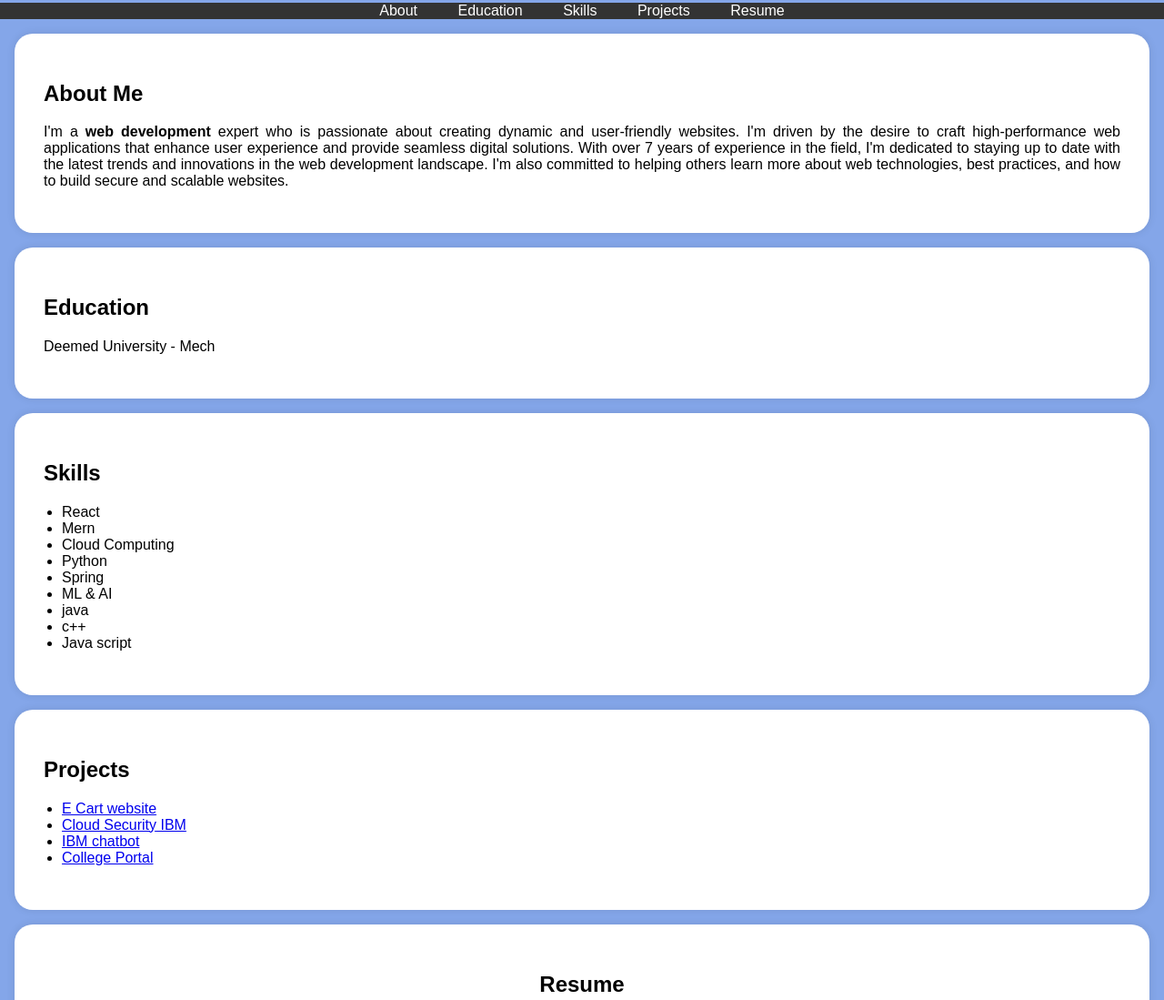
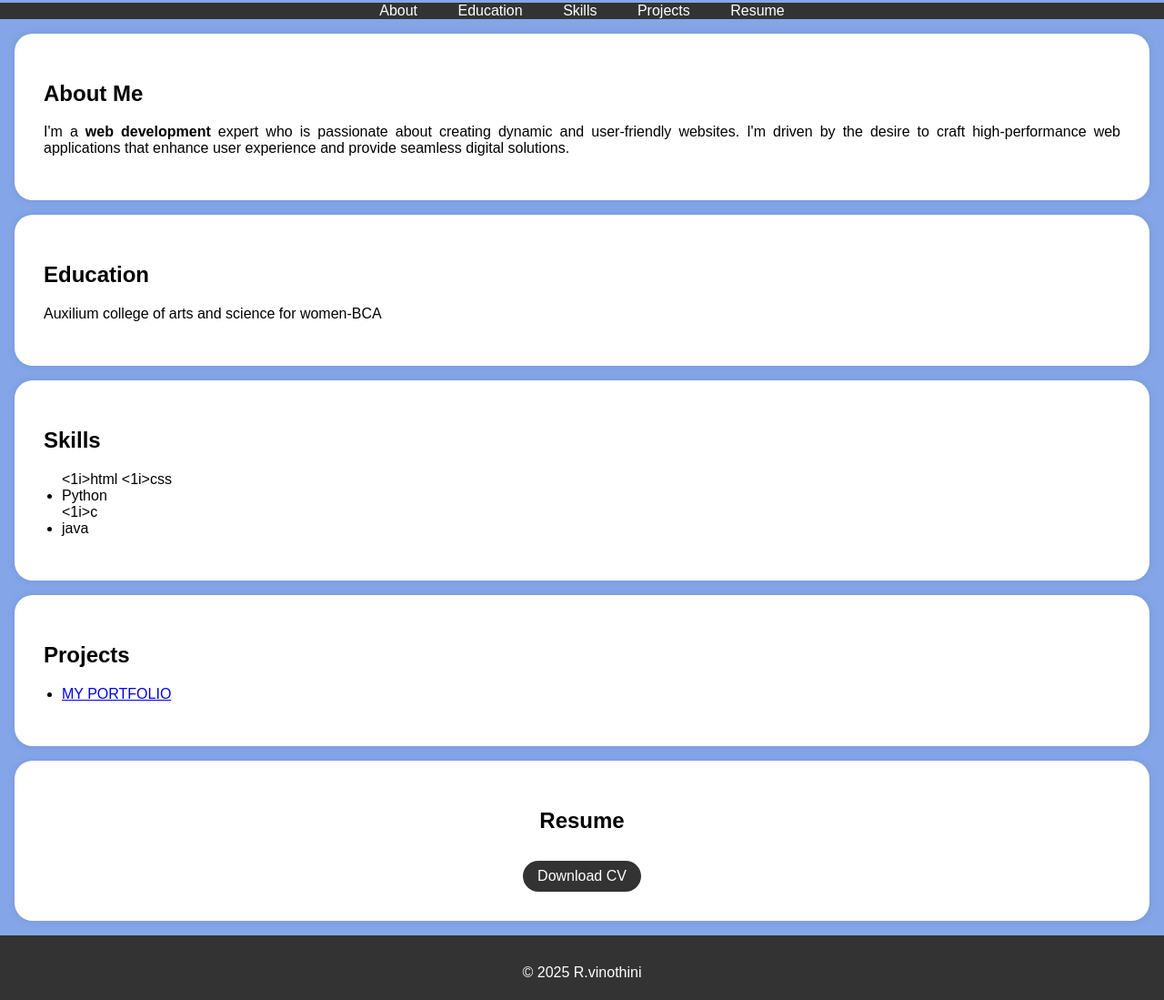
Before and after one commit to vinothinief/digital-potfolio, a plain HTML site: page index.html in a window 1280 px wide. Shown: the part 210-1309 px from the top of the page at 91% size. Drawn offline with Linux system fonts and the light colour scheme.

Commit message:
Update index.html

```diff
--- a/index.html
+++ b/index.html
@@ -117,10 +117,7 @@
             <h2>About Me</h2>
             <p>I'm a <b>web development</b> expert who is passionate about creating dynamic and user-friendly websites.
                 I'm driven by the desire to craft high-performance web applications that enhance user experience and provide
-                 seamless digital solutions. With over 7 years of experience in the field, I'm dedicated to staying up to date
-                 with the latest trends and innovations in the
-                 web development landscape. I'm also committed to helping others learn more about web technologies,
-                 best practices, and how to build secure and scalable websites.</p>
+                 seamless digital solutions.</p>
 
         </div>
     </section>
@@ -128,7 +125,7 @@
     <section id="education">
         <div class="section-content">
             <h2>Education</h2>
-            <p>Deemed University  - Mech</p>
+            <p> Auxilium college of arts and science for women-BCA</p>
 
 
         </div>
@@ -138,15 +135,15 @@
         <div class="section-content">
             <h2>Skills</h2>
             <ul>
-                <li>React</li>
-                <li>Mern</li>
-                <li>Cloud Computing</li>
+
+                <1i>html</1i>
+                <1i>css</1i>
                 <li>Python</li>
-                <li>Spring</li>
-                <li>ML & AI</li>
+                <1i>c</1i>
+
                 <li>java</li>
-                <li>c++</li>
-                <li>Java script</li>
+
+
             </ul>
         </div>
     </section>
@@ -155,11 +152,9 @@
         <div class="section-content">
             <h2>Projects</h2>
             <ul>
-                <li><a href="#">E Cart website</a></li>
-                <li><a href="#">Cloud Security IBM</a></li>
-                <li><a href="#">IBM chatbot</a></li>
-                <li><a href="#">College Portal</a></li>
-                <!-- Add more project links here -->
+
+                <li><a href="#">MY PORTFOLIO</a></li>
+
             </ul>
         </div>
     </section>
@@ -176,7 +171,7 @@
     </section>
 
     <footer>
-        <p>&copy; 2025 R.vinothini S</p>
+        <p>&copy; 2025 R.vinothini</p>
     </footer>
 
     <script>
```
